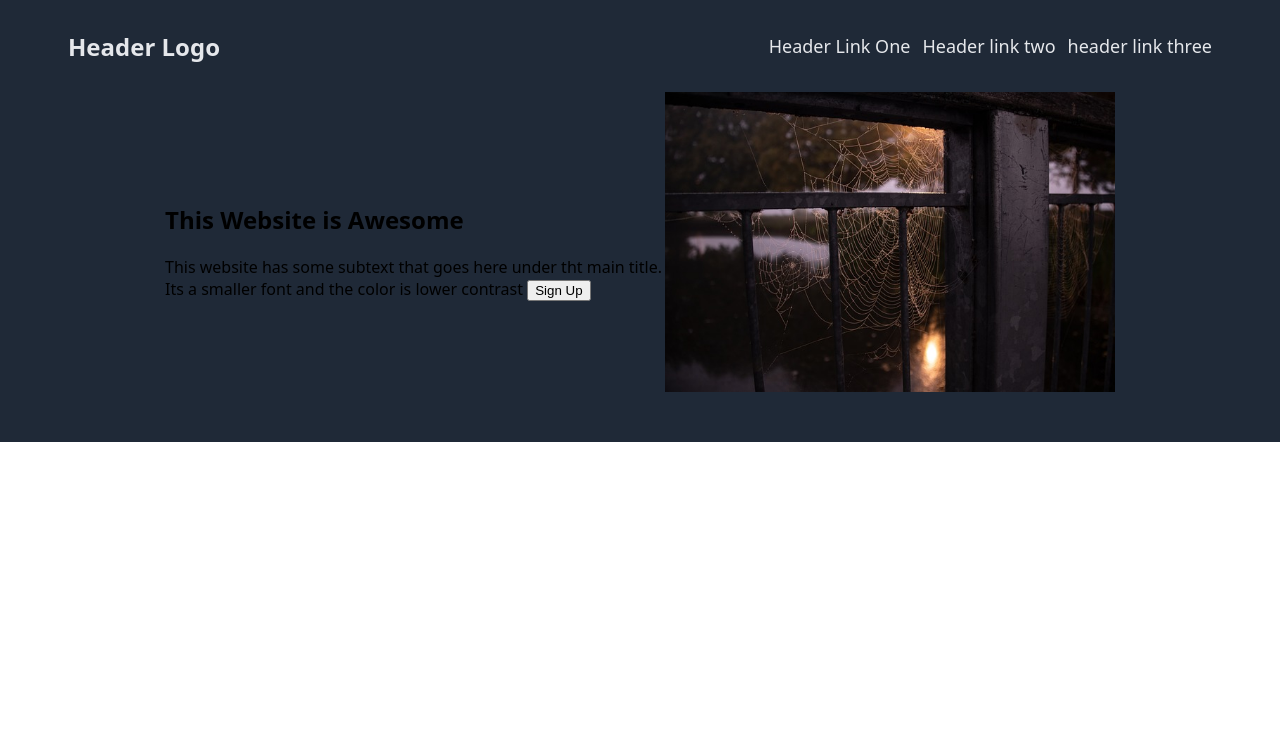
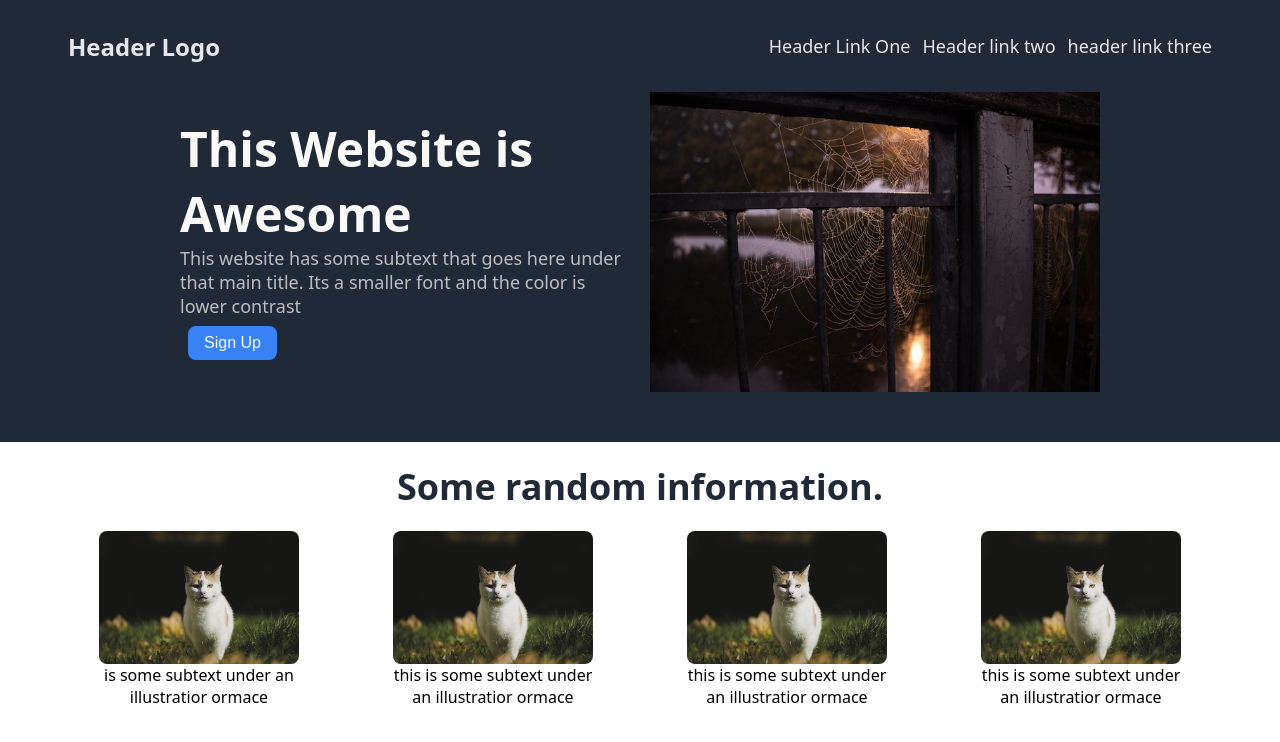
Before and after one commit to TysonGal/landingpage, a plain HTML site: page index.html in a window 1280 px wide. Drawn offline with Linux system fonts and the light colour scheme.

Commit message:
created second section of page, added image, css

```diff
--- a/index.html
+++ b/index.html
@@ -22,14 +22,33 @@
       <div class="content-1">
         <div class="hero-body">
             <h2>This Website is Awesome</h2>
-          This website has some subtext that goes here under tht main title. Its
+          This website has some subtext that goes here under that main title. Its
           a smaller font and the color is lower contrast
+          <br>
           <button class="button-one">Sign Up</button>
         </div>
 
-        <img src="spiderweb.jpg" />
+        <img class="spider" src="spiderweb.jpg" />
       </div>
       <div class="intro"></div>
     </div>
+    <div class="container-2">
+        <div class="title-2">Some random information.</div>
+        <div class="cards">
+            <div class="card-1"><img class="cat" src="cat.jpg"/> is some subtext
+                under an illustratior
+                ormace</div>
+            <div class="card-2"><img class="cat" src="cat.jpg"/>this is some subtext
+                under an illustratior
+                ormace</div>
+            <div class="card-3"><img class="cat" src="cat.jpg"/>this is some subtext
+                under an illustratior
+                ormace</div>
+            <div class="card-4"><img class="cat" src="cat.jpg"/>this is some subtext
+                under an illustratior
+                ormace</div>
+        </div>
+
+    </div>
   </body>
 </html>
--- a/styles.css
+++ b/styles.css
@@ -48,8 +48,61 @@ a {
 
 .hero-body {
     max-width: 500px;
+    font-size: 18px;
+    color: #bebebe;
+    display: flex;
+    flex-direction: column;
+    align-items: flex-start;
+    max-width: 450px;
+    margin-right: 20px;
 }
-
-img {
+.hero-body h2 {
+    font-size: 48px;
+    color: #f9faf8;
+    font-weight: 800;
+    margin: 0;
+}
+.button-one {
+    background-color: #3882F6;
+    font-size: 16px;
+    font-weight: 300;
+    padding: 8px 16px;
+    margin: 8px;
+    border-radius: 8px;
+    border: 0px;
+    color: #f9faf8;
+}
+.spider {
     max-width: 450px;
 }
+.container-2 {
+    display: flex;
+    flex-direction: column;
+    padding-left: 52px;
+    padding-right: 52px;
+}
+.title-2 {
+    display: flex;
+    align-items: center;
+    justify-content: center;
+    font-size: 36px;
+    color: #1F2937;
+    font-weight: 800;
+    padding: 20px;
+}
+.cards {
+    display: flex;
+    justify-content: space-around;
+}
+.card-1, .card-2, .card-3, .card-4 {
+    display: flex;
+    flex-wrap: wrap;
+    max-width: 200px;
+    text-align: center;
+
+
+}
+.cat {
+    max-width: 200px;
+    border-radius: 8px;
+}
```
Also changed, not shown: cat.jpg (added).
